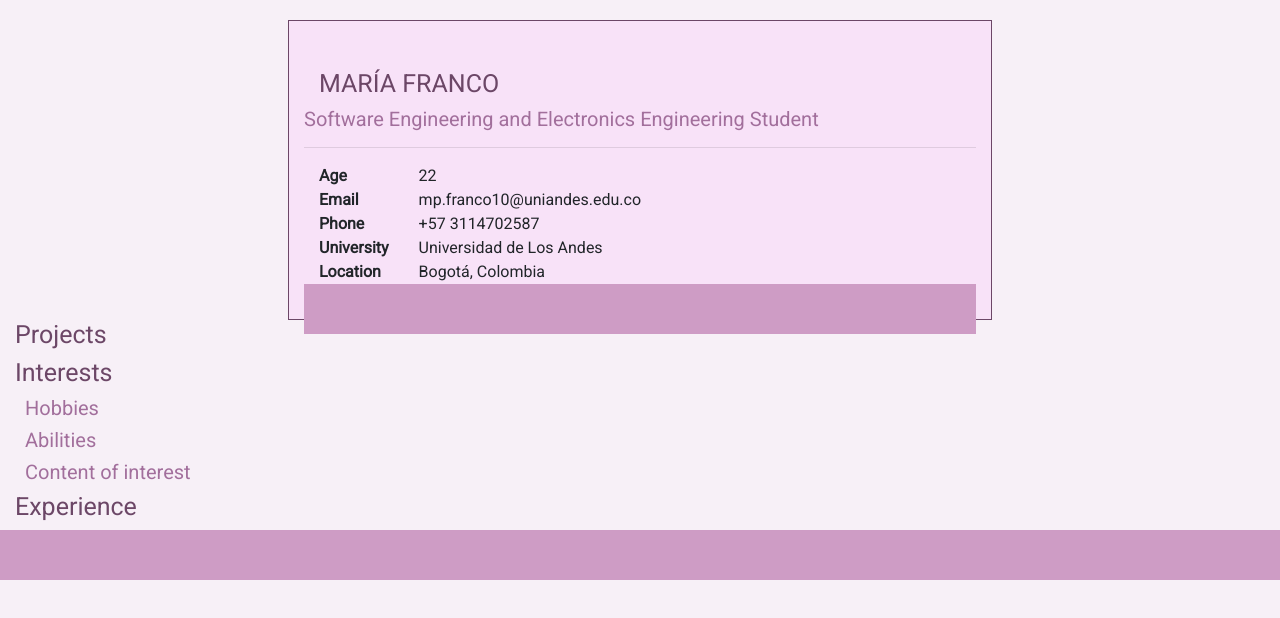
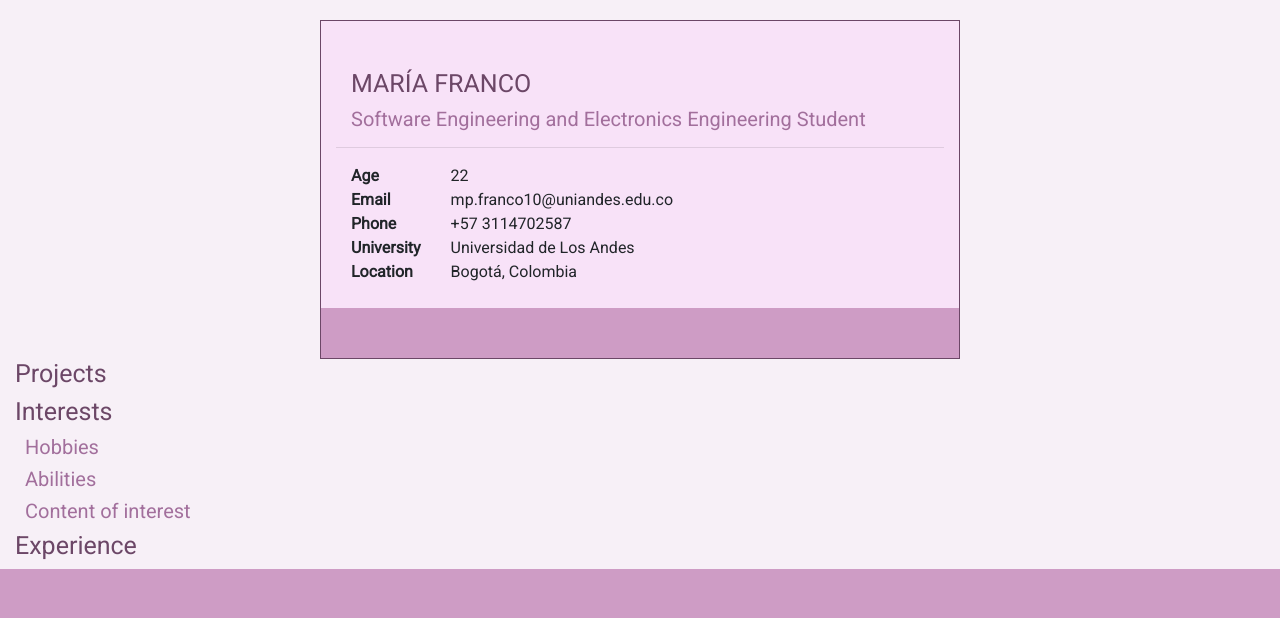
Before and after one commit to mpfranco10/pagina-personal-mpfranco, a PHP site: page /index.html in a window 1280 px wide. Shown: the part 56-674 px from the top of the page. Run offline with PHP 8.4, Linux system fonts and the light colour scheme; some libraries are stand-ins or nearby versions.

Commit message:
cambios ahora si

```diff
--- a/index.html
+++ b/index.html
@@ -1,15 +1,11 @@
 <!DOCTYPE html>
 <html>
-
    <head>
       <meta charset="UTF-8">
       <link rel="stylesheet" href="styles.css">
       <link href="https://fonts.googleapis.com/css?family=Roboto&display=swap" rel="stylesheet">
       <link rel="stylesheet" href="https://stackpath.bootstrapcdn.com/bootstrap/4.4.1/css/bootstrap.min.css"
          integrity="sha384-Vkoo8x4CGsO3+Hhxv8T/Q5PaXtkKtu6ug5TOeNV6gBiFeWPGFN9MuhOf23Q9Ifjh" crossorigin="anonymous">
-
-
-
       <!-- Optional JavaScript -->
       <!-- jQuery first, then Popper.js, then Bootstrap JS -->
       <script src="https://code.jquery.com/jquery-3.2.1.slim.min.js"
@@ -21,11 +17,8 @@
       <script src="https://maxcdn.bootstrapcdn.com/bootstrap/4.0.0-beta/js/bootstrap.min.js"
          integrity="sha384-h0AbiXch4ZDo7tp9hKZ4TsHbi047NrKGLO3SEJAg45jXxnGIfYzk4Si90RDIqNm1"
          crossorigin="anonymous"></script>
-
    </head>
-
    <body>
-
       <nav class="navbar navbar-expand-lg navbar-light" id="barraprincipal">
          <a class="navbar-brand robot" href="#home" id="home">María Paula Franco Guzmán</a>
          <button class="navbar-toggler" type="button" data-toggle="collapse" data-target="#navbarNavDropdown"
@@ -40,7 +33,6 @@
                <li class="nav-item">
                   <a class="nav-link robot" href="#projects">Projects</a>
                </li>
-
                <li class="nav-item dropdown">
                   <a class="nav-link dropdown-toggle robot" href="#" id="dropdown01" data-toggle="dropdown"
                      aria-haspopup="true" aria-expanded="false">Interests</a>
@@ -50,17 +42,14 @@
                      <a class="dropdown-item robot" href="#content">Content of interest</a>
                   </div>
                </li>
-
                <li class="nav-item">
                   <a class="nav-link robot" href="#pric">Experience</a>
                </li>
             </ul>
          </div>
       </nav>
-
-
-
       <div id="about" class="container-fluid py-5">
+         <div id="letras">
             <h1 class="titulos robot">MARÍA FRANCO</h1>
             <h2 class="descripcion robot">Software Engineering and Electronics Engineering Student</h2>
             <hr>
@@ -88,8 +77,12 @@
                   </tr>
                </tbody>
             </table>
-
+            </br>
+         </div>
          <div id="social">
+            <a class="btn btn-social-icon btn-twitter">
+            <span class="fa fa-twitter"></span>
+            </a>
          </div>
       </div>
       <h1 id="projects" class="titulos robot">Projects</h1>
@@ -98,10 +91,7 @@
       <h2 id="abilities" class="subtitulos robot">Abilities</h2>
       <h2 id="content" class="subtitulos robot">Content of interest</h2>
       <h1 id="experience" class="titulos robot">Experience</h1>
-
-
       <div id="footer">
       </div>
    </body>
-
 </html>
--- a/styles.css
+++ b/styles.css
@@ -19,6 +19,7 @@ body{
 }
 
 .descripcion{
+    margin-left:15px;
   font-size:20px;
   color: #a26f9c;
 }
@@ -32,6 +33,10 @@ body{
 #social{
   background-color: 	#ce9cc5;
   height: 50px;
+  display: block;
+  margin-bottom: -48px;
+  margin-left: -15px;
+  margin-right: -15px;
 }
 
 #about{
@@ -41,8 +46,7 @@ body{
   border-color:#6c4767;
   border-width: thin;
   background-color: #f8e2f8;
-  height: 300px;
-  width: 55%;
+  width: 50%;
 
 }
 
@@ -50,3 +54,8 @@ td
 {
     padding:0 15px;
 }
+
+#letras{
+
+  display: block;
+}
```
Lines whose indentation alone changed are shown as unchanged.
